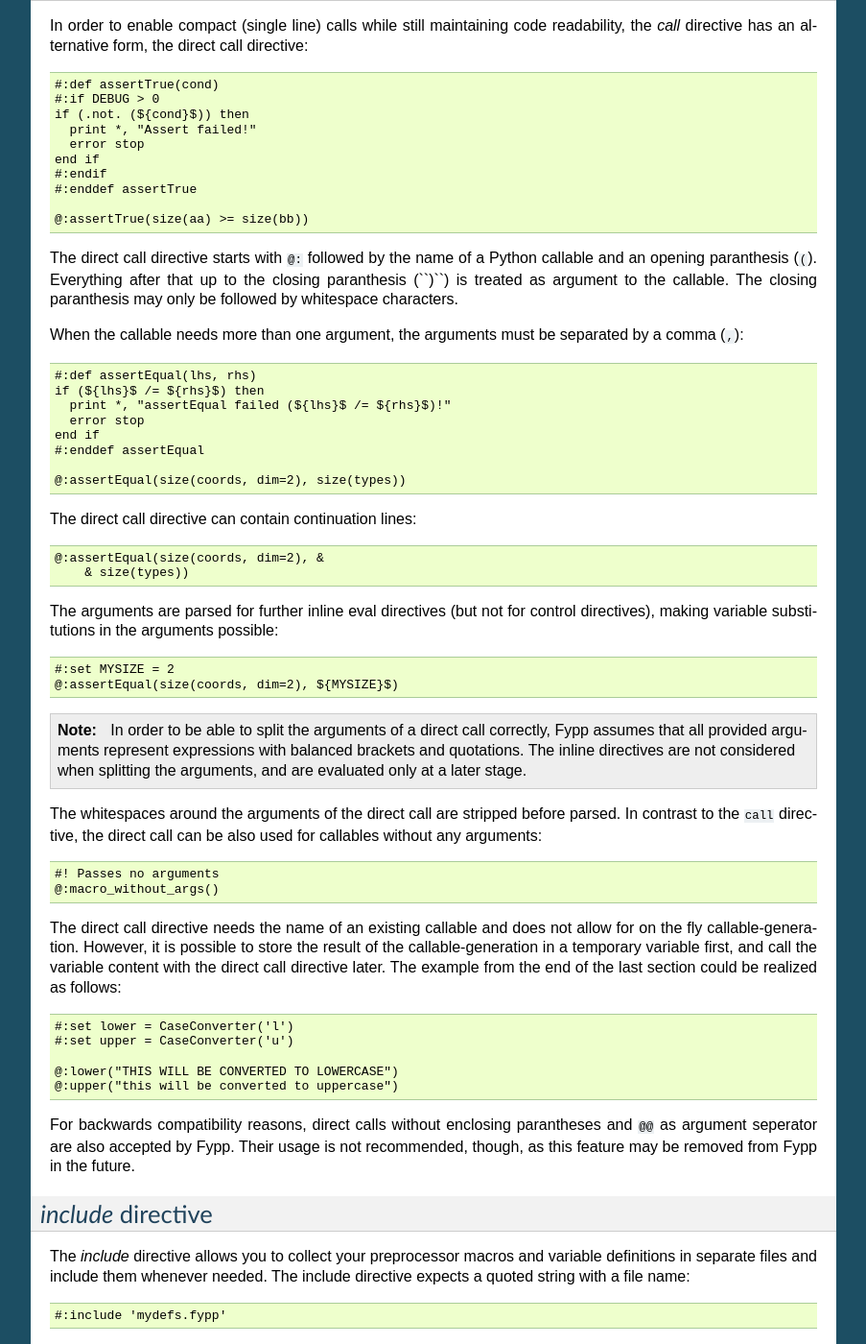
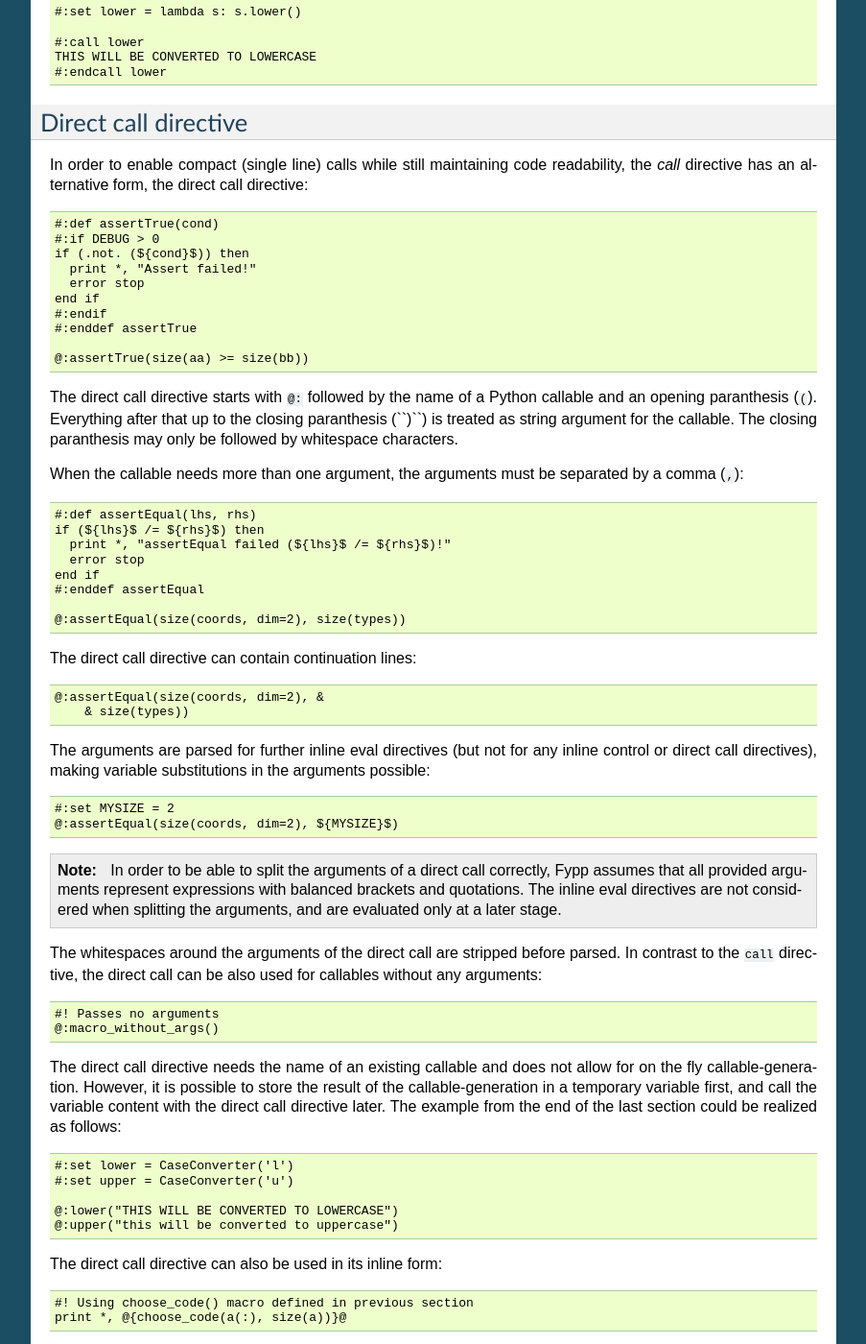
Before and after one commit to aradi/fypp, a Sphinx documentation site: the page built from docs/fypp.rst, in a window 1280 px wide and 1400 px high, scrolled down 16700 px. Shown: the whole window at 96% size, without its empty margins (198-1101 px from the left). Built offline with Sphinx 7.4.7, drawn with Linux system fonts in a browser that asks for light colours; some of the changed text lies outside the part shown.

Commit message:
Add inline direct call directive

```diff
--- a/CHANGELOG.rst
+++ b/CHANGELOG.rst
@@ -10,6 +10,8 @@
 -----
 
 * Direct call format resembling ordinary function call.
+
+* Inline direct call directive.
 
 * Equal sign as separator in set directive for better readability.
 
--- a/docs/fypp.rst
+++ b/docs/fypp.rst
@@ -318,10 +318,15 @@
 
       print *, "Compilation date: ${time.strftime('%Y-%m-%d')}$"
 
-* Direct call directive, only available as line form, starting with ``@:`` (at
-  colon)::
-
-    @:mymacro(a < b)
+* Direct call directive
+
+  * Line form, starting with ``@:`` (at colon)::
+
+      @:mymacro(a < b)
+
+  * Inline form, enclosed between ``@{`` and ``}@``::
+
+      print *, @{mymacro(a < b)}@
 
 The line form must always start at the beginning of a line (preceded by optional
 whitespace characters only) and it ends at the end of the line. The inline form
@@ -943,6 +947,9 @@
   ! This form is more readable
   print *, ${choose_code('a(:)', 'size(a)')}$
 
+  ! Alternatively, you can use the direct call (next section)
+  print *, @{choose_code(a(:), size(a))}@
+
 If the arguments are short, the more compact direct call directive can be also
 used as an alternative (see next section).
 
@@ -1024,8 +1031,8 @@
 
 The direct call directive starts with ``@:`` followed by the name of a Python
 callable and an opening paranthesis (``(``). Everything after that up to the
-closing paranthesis (``)``) is treated as argument to the callable. The closing
-paranthesis may only be followed by whitespace characters.
+closing paranthesis (``)``) is treated as string argument for the callable. The
+closing paranthesis may only be followed by whitespace characters.
 
 When the callable needs more than one argument, the arguments must be separated
 by a comma (``,``)::
@@ -1044,15 +1051,16 @@
   @:assertEqual(size(coords, dim=2), &
       & size(types))
 
-The arguments are parsed for further inline eval directives (but not for control
-directives), making variable substitutions in the arguments possible::
+The arguments are parsed for further inline eval directives (but not for any
+inline control or direct call directives), making variable substitutions in the
+arguments possible::
 
   #:set MYSIZE = 2
   @:assertEqual(size(coords, dim=2), ${MYSIZE}$)
 
 .. note:: In order to be able to split the arguments of a direct call correctly,
           Fypp assumes that all provided arguments represent expressions with
-          balanced brackets and quotations. The inline directives are not
+          balanced brackets and quotations. The inline eval directives are not
           considered when splitting the arguments, and are evaluated only at a
           later stage.
 
@@ -1074,6 +1082,11 @@
 
   @:lower("THIS WILL BE CONVERTED TO LOWERCASE")
   @:upper("this will be converted to uppercase")
+
+The direct call directive can also be used in its inline form::
+
+  #! Using choose_code() macro defined in previous section
+  print *, @{choose_code(a(:), size(a))}@
 
 For backwards compatibility reasons, direct calls without enclosing parantheses
 and ``@@`` as argument seperator are also accepted by Fypp. Their usage is not
```
Also changed, not shown: other parts of CHANGELOG.rst (+1 -1 lines), other parts of docs/fypp.rst (+2 -3 lines), 2 other files.
